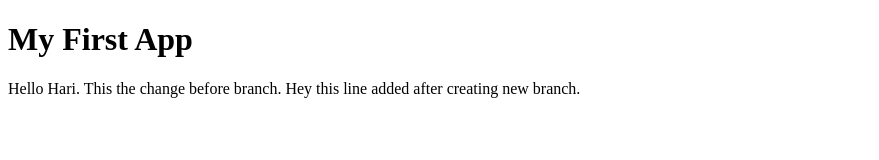
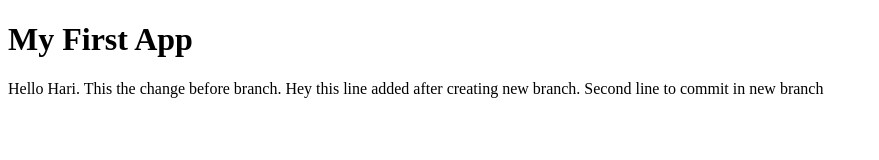
Before and after one commit to haribabu1986/AddressRepo, a plain HTML site: page index.html in a window 1280 px wide. Shown: the whole page, without its empty margins (0-879 px from the left). Drawn offline with Linux system fonts and the light colour scheme.

Commit message:
Second commint in newbranch

```diff
--- a/index.html
+++ b/index.html
@@ -8,6 +8,7 @@
 Hello Hari.
 This the change before branch.
 Hey this line added after creating new branch.
+Second line to commit in new branch
 </p>
 
 </body>
```
